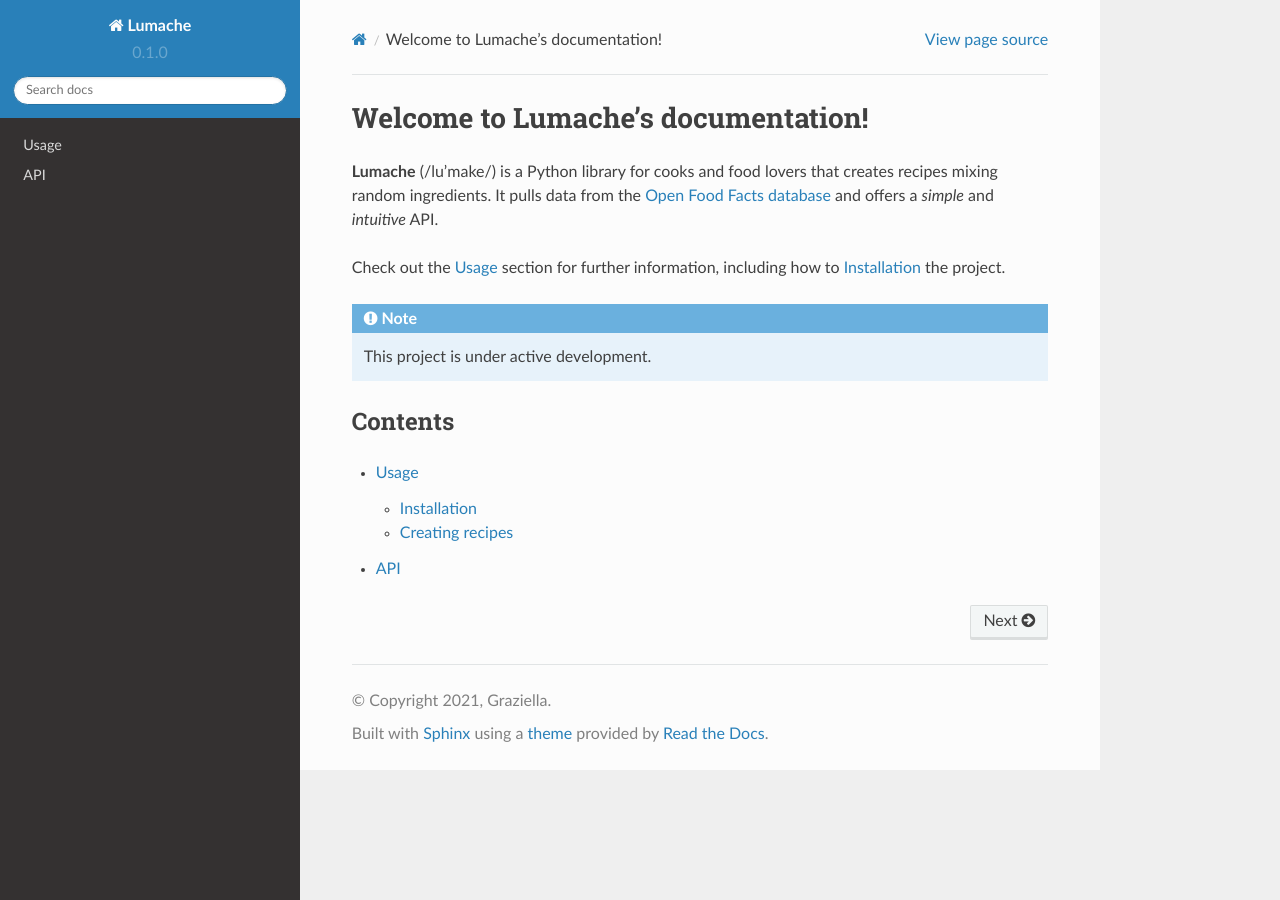
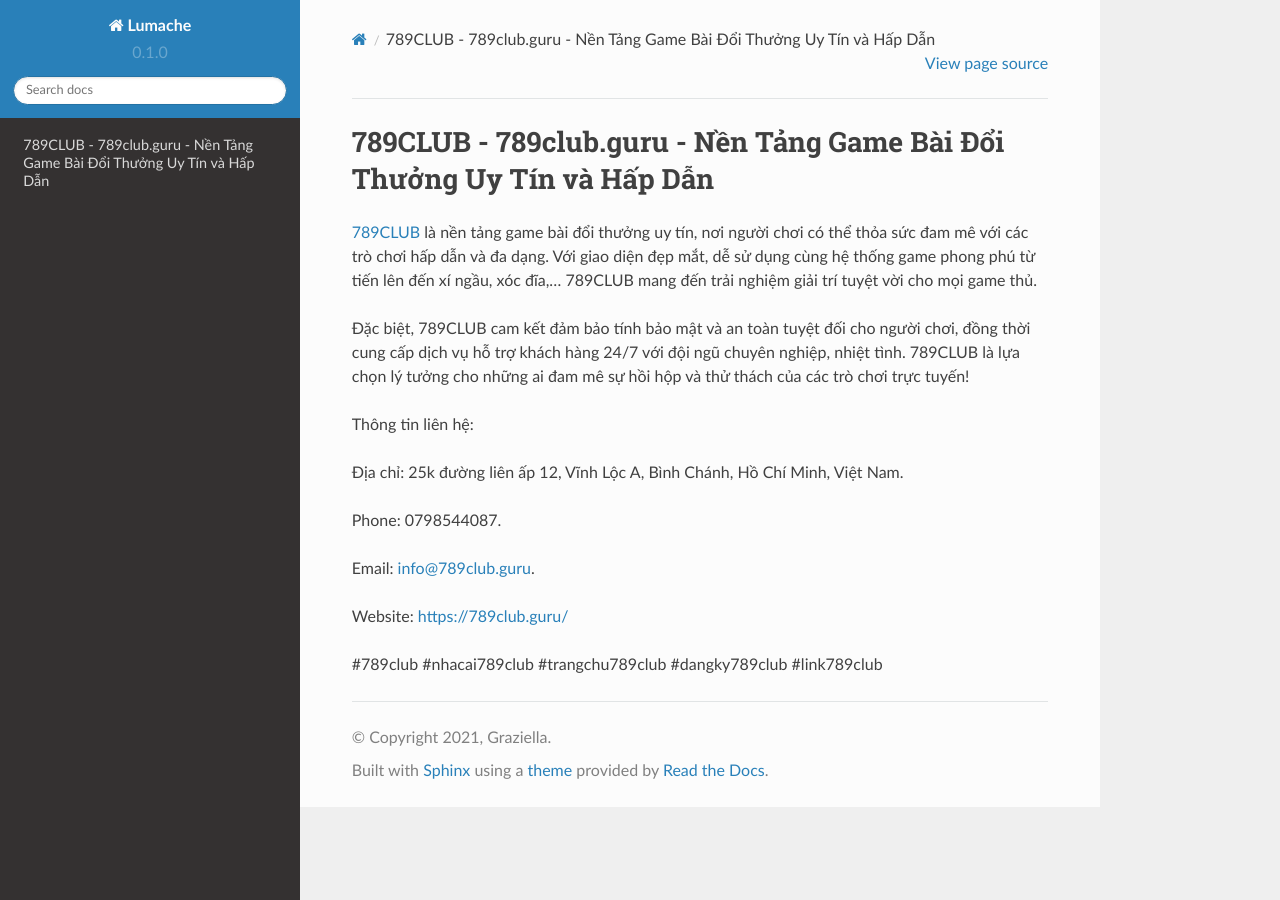
Before and after one commit to vqtranquocthuan424/789clubguru, a Sphinx documentation site: the page built from docs/source/index.rst, in a window 1280 px wide. Built offline with Sphinx 7.4.7 and the Read the Docs theme 2.0.0, drawn with Linux system fonts in a browser that asks for light colours.

Commit message:
Update index.rst

```diff
--- a/docs/source/index.rst
+++ b/docs/source/index.rst
@@ -1,22 +1,18 @@
-Welcome to Lumache's documentation!
+789CLUB - 789club.guru - Nền Tảng Game Bài Đổi Thưởng Uy Tín và Hấp Dẫn
 ===================================
 
-**Lumache** (/lu'make/) is a Python library for cooks and food lovers
-that creates recipes mixing random ingredients.
-It pulls data from the `Open Food Facts database <https://world.openfoodfacts.org/>`_
-and offers a *simple* and *intuitive* API.
+`789CLUB <https://789club.guru/>`_ là nền tảng game bài đổi thưởng uy tín, nơi người chơi có thể thỏa sức đam mê với các trò chơi hấp dẫn và đa dạng. Với giao diện đẹp mắt, dễ sử dụng cùng hệ thống game phong phú từ tiến lên đến xí ngầu, xóc đĩa,... 789CLUB mang đến trải nghiệm giải trí tuyệt vời cho mọi game thủ.
 
-Check out the :doc:`usage` section for further information, including
-how to :ref:`installation` the project.
+Đặc biệt, 789CLUB cam kết đảm bảo tính bảo mật và an toàn tuyệt đối cho người chơi, đồng thời cung cấp dịch vụ hỗ trợ khách hàng 24/7 với đội ngũ chuyên nghiệp, nhiệt tình. 789CLUB là lựa chọn lý tưởng cho những ai đam mê sự hồi hộp và thử thách của các trò chơi trực tuyến!
 
-.. note::
+Thông tin liên hệ:
 
-   This project is under active development.
+Địa chỉ: 25k đường liên ấp 12, Vĩnh Lộc A, Bình Chánh, Hồ Chí Minh, Việt Nam.
 
-Contents
---------
+Phone: 0798544087.
 
-.. toctree::
+Email: info@789club.guru.
 
-   usage
-   api
+Website: https://789club.guru/
+
+#789club #nhacai789club #trangchu789club #dangky789club #link789club
```
